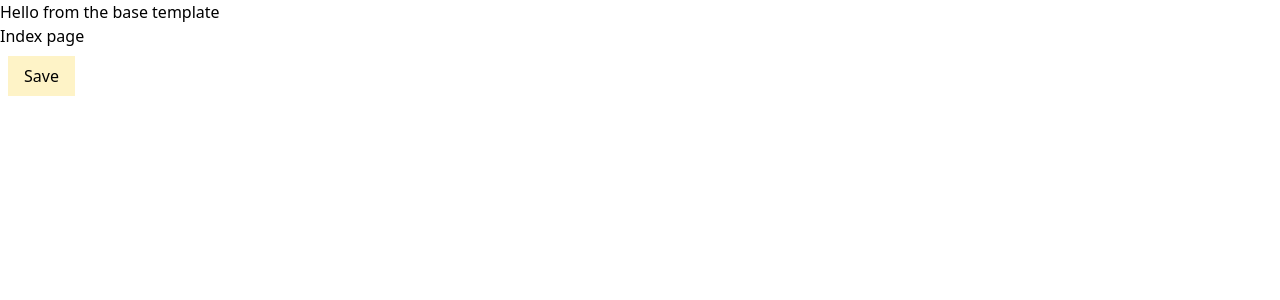
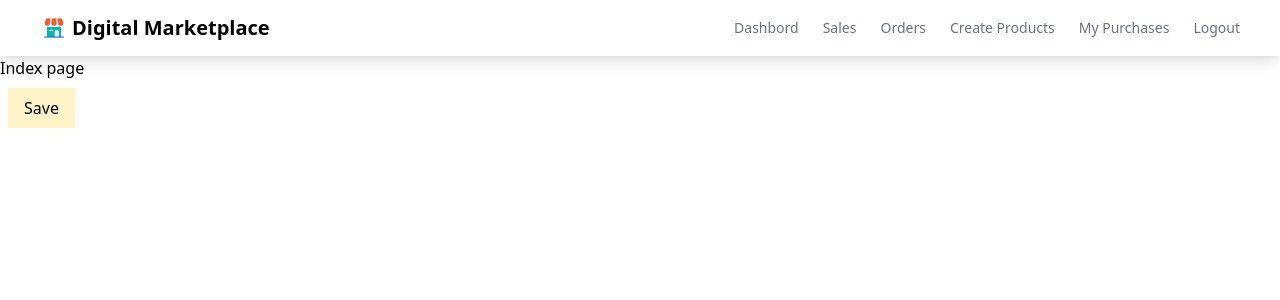
Before and after one commit to RalitsaTerzieva/digital-market-place, a Django app: page / in a window 1280 px wide. Shown: the top 300 px of the page. Run offline with Django 4.2, Linux system fonts and the light colour scheme.

Commit message:
Add Navbar

```diff
--- a/marketplace/digitalmarket/templates/digitalmarket/base.html
+++ b/marketplace/digitalmarket/templates/digitalmarket/base.html
@@ -1,3 +1,5 @@
+{% load static %}
+
 <!DOCTYPE html>
 <html>
     <head>
@@ -10,7 +12,22 @@
         <link rel="stylesheet" href="">
     </head>
     <body>
-       <h1>Hello from the base template</h1>
+       <nav class='shadow-lg'>
+           <div class='flex flex-wrap justify-between ml-5 items-center mx-auto px-4 py-2.5'>
+               <a href='' class='flex items-center'>
+                   <img src='{% static "images/market.png" %}' class='h-5 w-5 m-2'>
+                   <span class='self-center text-xl font-semibold'>Digital Marketplace</span>
+               </a>
+               <div class='flex items-center'>
+                    <a href='' class='mr-6 text-sm font-medium text-gray-500'>Dashbord</a>
+                    <a href='' class='mr-6 text-sm font-medium text-gray-500'>Sales</a>
+                    <a href='' class='mr-6 text-sm font-medium text-gray-500'>Orders</a>
+                    <a href='' class='mr-6 text-sm font-medium text-gray-500'>Create Products</a>
+                    <a href='' class='mr-6 text-sm font-medium text-gray-500'>My Purchases</a>
+                    <a href='' class='mr-6 text-sm font-medium text-gray-500'>Logout</a>
+               </div>
+           </div>
+       </nav>
 
        {% block content %}
        {% endblock %}
--- a/marketplace/marketplace/urls.py
+++ b/marketplace/marketplace/urls.py
@@ -16,8 +16,10 @@ Including another URLconf
 """
 from django.contrib import admin
 from django.urls import path, include
+from django.conf.urls.static import static
+from django.conf import settings
 
 urlpatterns = [
     path("admin/", admin.site.urls),
     path('',include("digitalmarket.urls")),
-]
+] + static(settings.STATIC_URL, document_root=settings.STATIC_ROOT)
```
Also changed, not shown: marketplace/digitalmarket/static/images/market.png (added).
